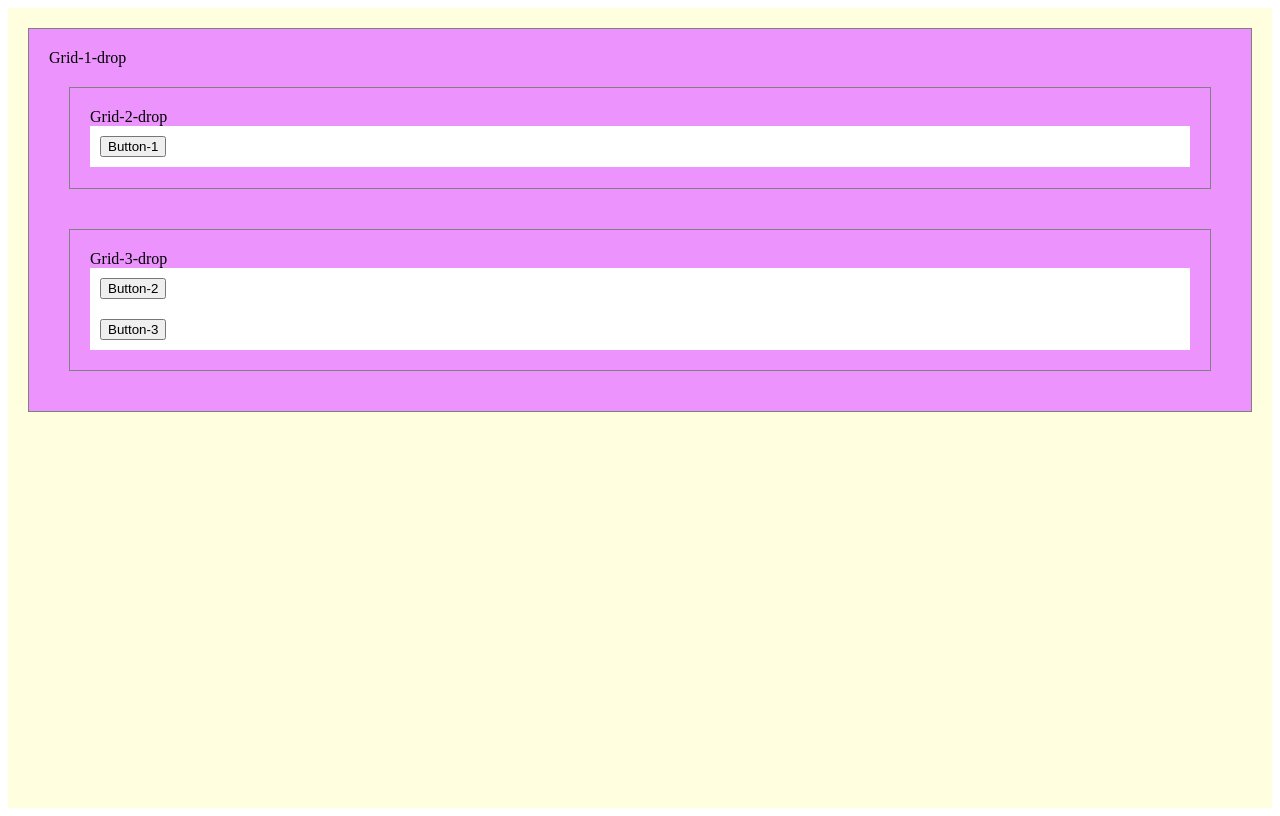
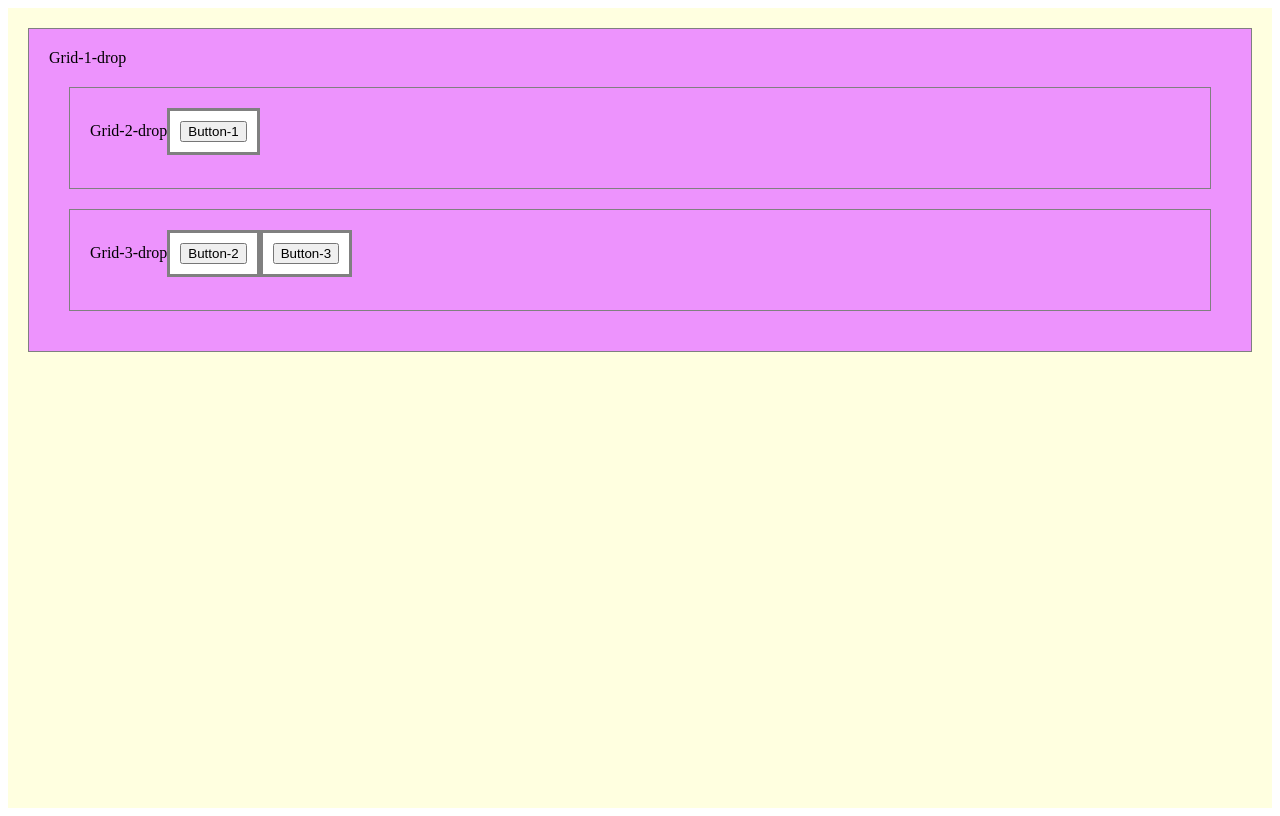
Before and after one commit to flintdev/flint-react-dnd, a React app: page / in a window 1280 px wide. Built offline with nearby package versions, Linux system fonts and the light colour scheme.

Commit message:
publish v0.0.10

```diff
--- a/example/ExampleContainer.tsx
+++ b/example/ExampleContainer.tsx
@@ -43,8 +43,8 @@ export default class ExampleContainer extends React.Component<any, any> {
                                                     padding: 20,
                                                     minHeight: 60,
                                                     border: `1px solid grey`,
-                                                    display: "flex",
-                                                    flexDirection: "column"
+                                                    // display: "flex",
+                                                    // flexDirection: "column"
                                                 }}
                                             >
                                                 {handler.id}
@@ -60,7 +60,7 @@ export default class ExampleContainer extends React.Component<any, any> {
                     return (
                         <Draggable draggableId={id} key={id} index={index} type={type} onDragEnd={this.handleOnDragEnd}>
                             {({ handler }) => (
-                                <div {...handler} style={{ padding: 10, backgroundColor: "white" }}>
+                                <div {...handler} style={{ padding: 10, backgroundColor: "white", display: "inline-block", border: "3px solid grey"}}>
                                     <button>{handler.id}</button>
                                 </div>
                             )}
--- a/package.json
+++ b/package.json
@@ -1,6 +1,6 @@
 {
   "name": "@flintdev/flint-react-dnd",
-  "version": "0.0.9",
+  "version": "0.0.10",
   "description": "npm package to wrap draggable and droppable react components",
   "main": "dist/index.js",
   "scripts": {
--- a/src/Draggable/Draggable.tsx
+++ b/src/Draggable/Draggable.tsx
@@ -23,7 +23,7 @@ export default class Draggable extends React.Component<Props, any> {
             let newBar = document.createElement("div");
             newBar.style.width = `100%`;
             newBar.style.display = `none`;
-            newBar.style.backgroundColor = `#9436a5`;
+            newBar.style.backgroundColor = `#61DBFB`;
             newBar.style.height = `5px`;
             newBar.setAttribute("id", FLINT_REACT_DND_DROPLINE);
             e.target.appendChild(newBar)
@@ -77,11 +77,19 @@ export default class Draggable extends React.Component<Props, any> {
             const fromId = localStorage.getItem(FLINT_REACT_DRAGGING_ID) as string
             const isValid = this.checkValid(fromId, FLINT_REACT_DND_DROPLINE) &&
             this.checkSiblingNotTarget(FLINT_REACT_DND_DROPLINE, fromId)
-            document.getElementById(FLINT_REACT_DND_DROPLINE)!.style.display = isValid ? "block" : "none";
+            if (e.target.style.display === "inline-block") {
+                document.getElementById(FLINT_REACT_DND_DROPLINE)!.style.display = "none";
+                localStorage.setItem("prevBorder", e.target.style.borderLeft)
+                e.target.style.borderLeft = "5px solid #61DBFB"
+            } else {
+                document.getElementById(FLINT_REACT_DND_DROPLINE)!.style.display = isValid ? "block" : "none";
+            }
         }
     }
 
     handleOnDragLeave(e: any) {
+        e.target.style.borderLeft = localStorage.getItem("prevBorder")
+        localStorage.removeItem("prevBorder")
         e.stopPropagation();
     }
 
@@ -92,9 +100,11 @@ export default class Draggable extends React.Component<Props, any> {
     handleOnDragEnd(e: any) {
         const { onDragEnd } = this.props;
         const { id, index, type, parentId } = this.state
-        const dragTarget = document.getElementById(id);
-        if (dragTarget && dragTarget.style) {
-            dragTarget.style.opacity = "1";
+        const dragTarget = Array.from(document.querySelectorAll(`[id='${id}']`)) as any[];
+        for (let target of dragTarget) {
+            if (target && target.style) {
+                target.style.opacity = "1";
+            }
         }
         const destination = document.getElementById(FLINT_REACT_DND_DROPLINE)?.parentNode as any;
         const getDestinationIndex = (children: any[]) => {
--- a/src/Droppable/Droppable.tsx
+++ b/src/Droppable/Droppable.tsx
@@ -28,7 +28,7 @@ export default class Droppable extends React.Component<Props, State> {
             let newBar = document.createElement("div");
             newBar.style.width = `100%`;
             newBar.style.display = `none`;
-            newBar.style.backgroundColor = `#9436a5`;
+            newBar.style.backgroundColor = `#61DBFB`;
             newBar.style.height = `5px`;
             newBar.setAttribute("id", FLINT_REACT_DND_DROPLINE);
             e.target.appendChild(newBar)
```
